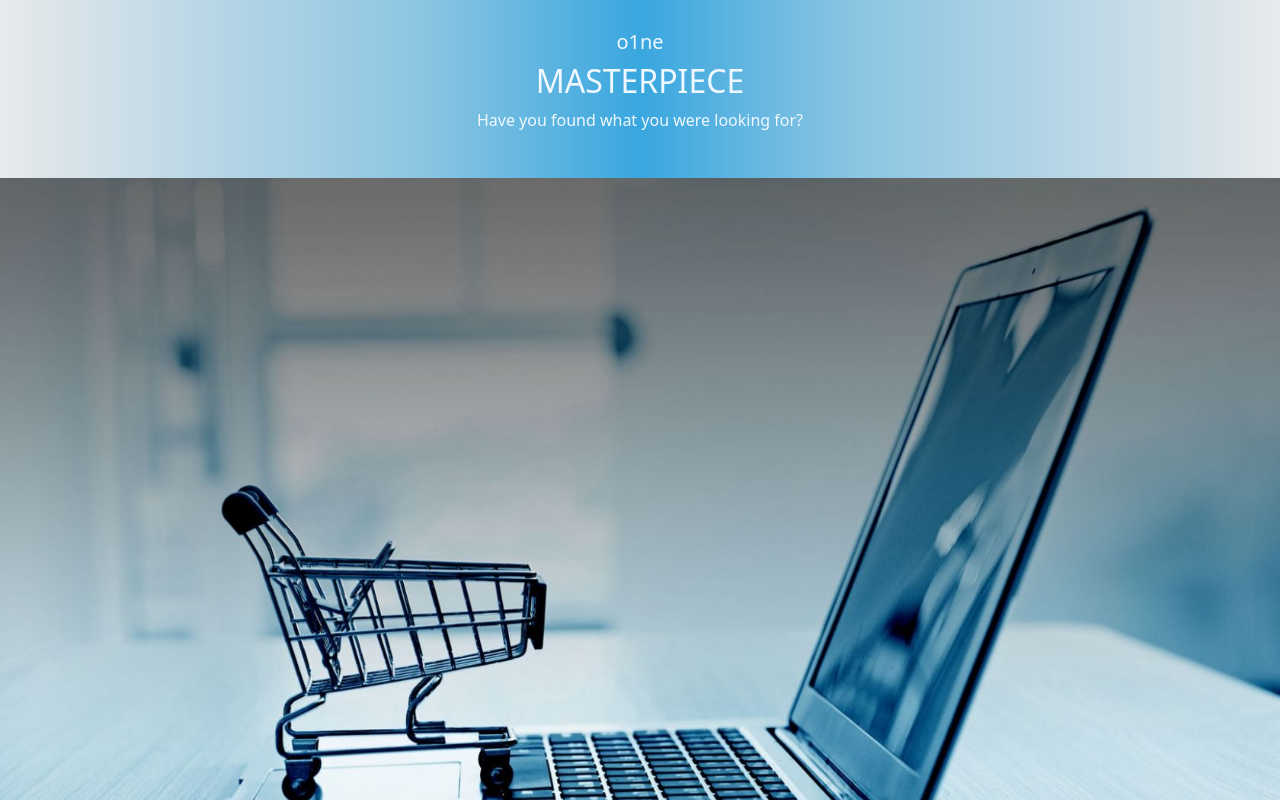
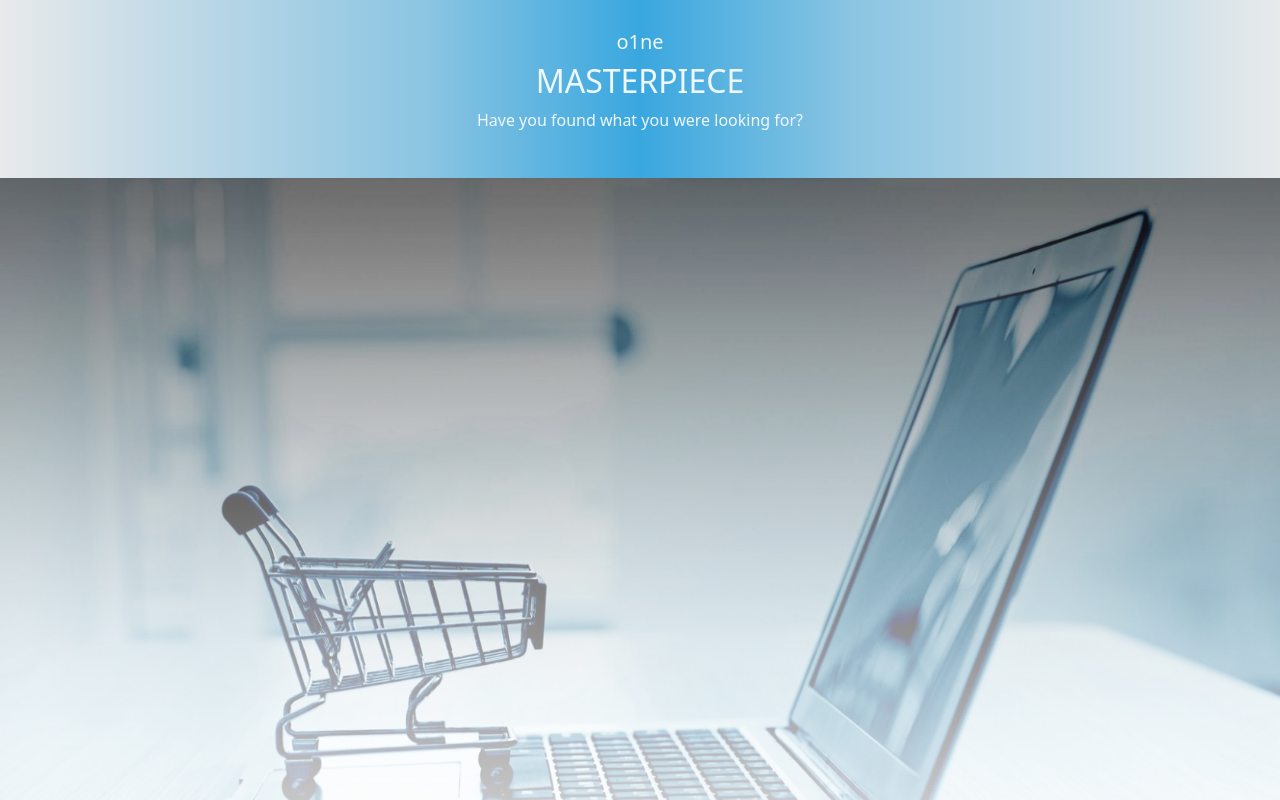
Before and after one commit to ochiengbrian/muom, a React (Create React App) app: page / in a window 1280 px wide. Shown: the top 800 px of the page. Built offline with nearby package versions, Linux system fonts and the light colour scheme.

Commit message:
version 6 routing

```diff
--- a/package.json
+++ b/package.json
@@ -15,7 +15,7 @@
     "react": "^17.0.2",
     "react-bootstrap": "^2.1.2",
     "react-dom": "^17.0.2",
-    "react-router-dom": "^5.3.0",
+    "react-router-dom": "^6.2.1",
     "react-scripts": "5.0.0",
     "styled-components": "^5.3.3",
     "web-vitals": "^2.1.4"
--- a/src/App.js
+++ b/src/App.js
@@ -3,23 +3,21 @@ import './App.css';
 import Header from './Header';
 import Landing from './Landing';
 import Navbar from './Navbar';
-import {BrowserRouter as Router, Switch, Route} from 'react-router-dom';
+import {BrowserRouter as Router, Switch, Routes, Route} from 'react-router-dom';
 import Home from './Home';
+import { Component } from 'react';
+import Errorpage from './Errorpage';
 
 function App() {
   return (
     <Router>
     <div className="App">
-          <Header />
-          <Switch>
-          <Route to='/'>
-              <Landing />
-            </Route>
-            <Route to='/Home'>
-              <Navbar />
-              <Home />
-            </Route>
-          </Switch>
+    <Header/>
+    <Routes>
+      <Route path='/' element={<Landing/>}/>
+      <Route path='/home' element={[<Navbar/>, <Home/>]}/>
+      <Route path='*' element={<Errorpage/>}/>
+    </Routes>
     </div>
     </Router>
   );
--- /dev/null
+++ b/src/Errorpage.js
@@ -0,0 +1,9 @@
+import React from 'react'
+
+function Errorpage() {
+  return (
+    <div>Error, Page Not Found</div>
+  )
+}
+
+export default Errorpage
--- a/src/Landing.css
+++ b/src/Landing.css
@@ -16,4 +16,6 @@
 .Landing__image{
     max-width: 100%;
     max-height: 100%;
+    mask-image: linear-gradient(to top, rgba(0, 0, 0, 1), rgba(0, 0, 0, 0));
+    mask-image: linear-gradient(to bottom, rgba(0, 0, 0, 1), rgba(0, 0, 0, 0));
 }
--- a/src/Landing.js
+++ b/src/Landing.js
@@ -1,9 +1,10 @@
 import React from 'react'
-import { Link } from 'react-router-dom'
+import { Link, useNavigate } from 'react-router-dom'
 import './Landing.css'
 
 
 function Landing() {
+  let navigate = useNavigate();
   return (
     <div>
       <img className='Landing__image' src='images/4.jpg' alt='MASTERPIECE'/>
@@ -12,7 +13,7 @@ function Landing() {
         If you use a phone, you already have what it takes to reach us.
     </div>
     <div className='Landing__button'>
-        <Link to='/Home'><button className='Shop__nowButton'>Visit Our Shop</button></Link>
+        <button className='Shop__nowButton' onClick={()=>{navigate("/home")}}>Visit Our Shop</button>
     </div>
     </div>
   )
```
Also changed, not shown: 1 other file (tests, documents, lock files or other folders).
